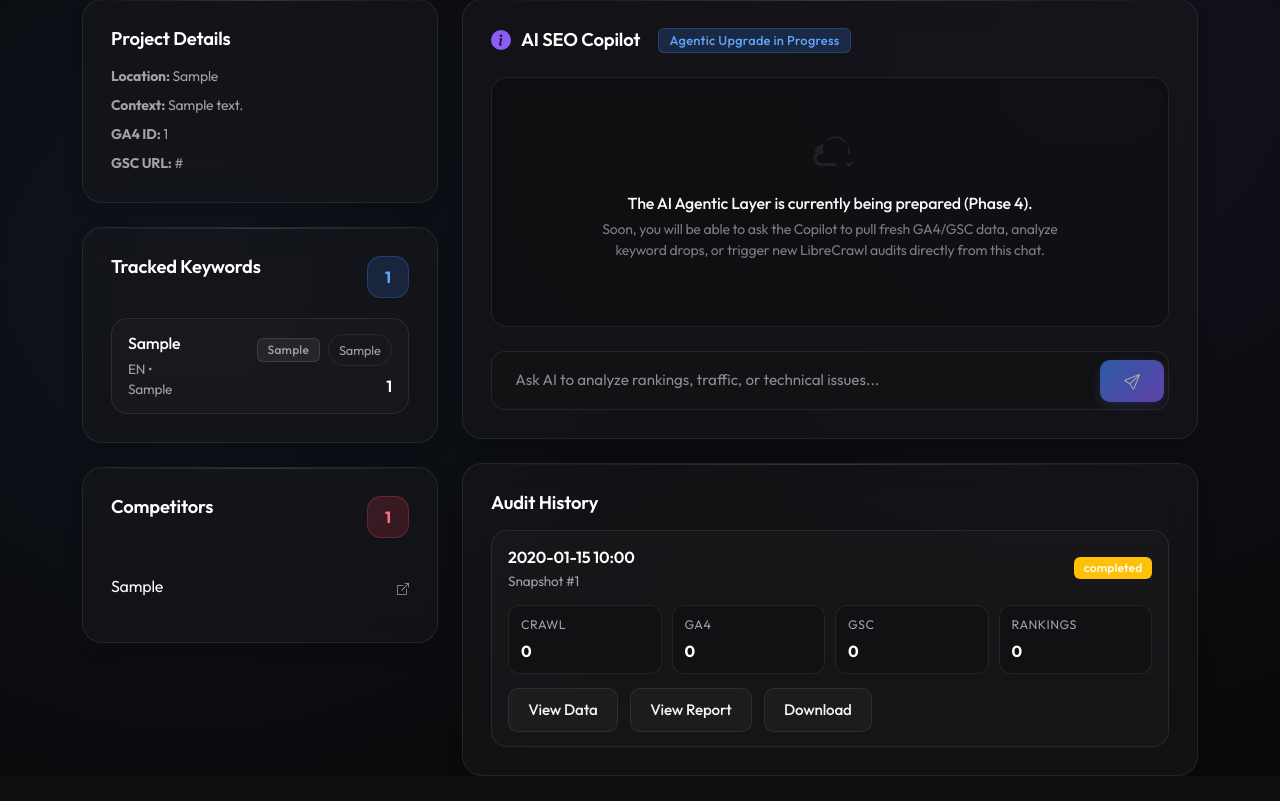
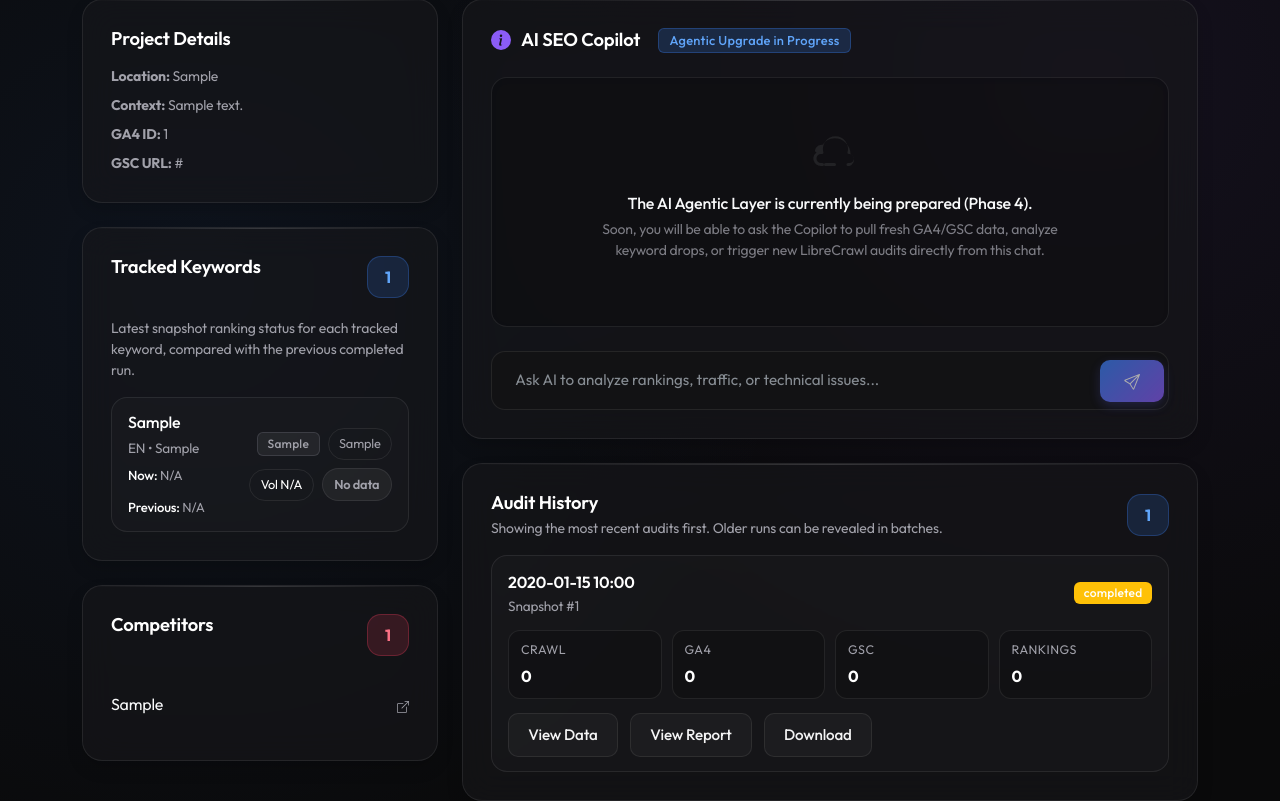
Before and after one commit to Anhcodervuive/Seo-agent-tool, a Flask app: page /project/1 in a window 1280 px wide. Shown: the part 233-1034 px from the top of the page. Before the commit the page ends 1009 px from the top, so only its background shows below. Run offline with Flask 3, Linux system fonts and the light colour scheme; a user stored in the database is signed in; tables that the repository leaves empty hold one stand-in row (values such as "Sample post").

Commit message:
Intergate DataForSeo to ranking keyword

```diff
--- a/pipeline/app/routes/main.py
+++ b/pipeline/app/routes/main.py
@@ -18,6 +18,58 @@ from app.models import (
 from services.pipeline_runner import enqueue_snapshot_job
 
 main_bp = Blueprint('main', __name__)
+
+
+def _build_keyword_rankings(keywords, current_snapshot, previous_snapshot):
+    if not current_snapshot:
+        return {}
+
+    current_rows = Ranking.query.filter_by(snapshot_id=current_snapshot.id).all()
+    previous_rows = Ranking.query.filter_by(snapshot_id=previous_snapshot.id).all() if previous_snapshot else []
+
+    current_by_keyword = {row.keyword: row for row in current_rows}
+    previous_by_keyword = {row.keyword: row for row in previous_rows}
+
+    keyword_rankings = {}
+    for keyword in keywords:
+        latest = current_by_keyword.get(keyword.keyword)
+        previous = previous_by_keyword.get(keyword.keyword)
+
+        current_position = latest.position if latest else None
+        previous_position = previous.position if previous else None
+
+        movement = None
+        movement_label = "No data"
+        movement_tone = "neutral"
+
+        if current_position is not None and previous_position is not None:
+            movement = previous_position - current_position
+            if movement > 0:
+                movement_label = f"Up {movement}"
+                movement_tone = "up"
+            elif movement < 0:
+                movement_label = f"Down {abs(movement)}"
+                movement_tone = "down"
+            else:
+                movement_label = "No change"
+        elif current_position is not None:
+            movement_label = "New"
+            movement_tone = "new"
+        elif previous_position is not None:
+            movement_label = "Lost"
+            movement_tone = "lost"
+
+        keyword_rankings[keyword.keyword] = {
+            "latest": latest,
+            "previous": previous,
+            "current_position": current_position,
+            "previous_position": previous_position,
+            "movement": movement,
+            "movement_label": movement_label,
+            "movement_tone": movement_tone,
+        }
+
+    return keyword_rankings
 
 @main_bp.route('/')
 @login_required
@@ -42,11 +94,10 @@ def project(client_id):
     snapshots = Snapshot.query.filter_by(client_id=client_id).order_by(Snapshot.created_at.desc()).all()
     keywords = Keyword.query.filter_by(client_id=client_id).order_by(Keyword.priority.asc(), Keyword.keyword.asc()).all()
 
-    latest_snapshot = snapshots[0] if snapshots else None
-    latest_rankings = {}
-    if latest_snapshot:
-        ranking_rows = Ranking.query.filter_by(snapshot_id=latest_snapshot.id).all()
-        latest_rankings = {row.keyword: row for row in ranking_rows}
+    completed_snapshots = [snapshot for snapshot in snapshots if snapshot.status in ("complete", "partial")]
+    latest_snapshot = completed_snapshots[0] if completed_snapshots else None
+    previous_snapshot = completed_snapshots[1] if len(completed_snapshots) > 1 else None
+    keyword_rankings = _build_keyword_rankings(keywords, latest_snapshot, previous_snapshot)
 
     parsed_notes = {}
     for snapshot in snapshots:
@@ -61,7 +112,8 @@ def project(client_id):
         snapshots=snapshots,
         keywords=keywords,
         latest_snapshot=latest_snapshot,
-        latest_rankings=latest_rankings,
+        previous_snapshot=previous_snapshot,
+        keyword_rankings=keyword_rankings,
         parsed_notes=parsed_notes,
     )
 
--- a/pipeline/app/static/css/style.css
+++ b/pipeline/app/static/css/style.css
@@ -254,6 +254,20 @@ h1, h2, h3, h4, h5, h6 { font-weight: 600; }
     font-size: 0.85rem;
 }
 
+.keyword-rank-line {
+    display: flex;
+    flex-wrap: wrap;
+    gap: 12px;
+    margin-top: 8px;
+    color: var(--text-muted);
+    font-size: 0.82rem;
+}
+
+.keyword-rank-line strong {
+    color: #fff;
+    font-weight: 500;
+}
+
 .keyword-side {
     display: flex;
     align-items: center;
@@ -270,11 +284,36 @@ h1, h2, h3, h4, h5, h6 { font-weight: 600; }
     font-size: 0.8rem;
 }
 
-.keyword-volume {
-    min-width: 56px;
-    text-align: right;
+.keyword-chip-volume {
     color: #fff;
+}
+
+.keyword-movement {
+    border-radius: 999px;
+    padding: 0.38rem 0.72rem;
+    font-size: 0.8rem;
     font-weight: 600;
+    border: 1px solid transparent;
+}
+
+.keyword-movement-up,
+.keyword-movement-new {
+    background: rgba(34, 197, 94, 0.12);
+    color: #4ade80;
+    border-color: rgba(34, 197, 94, 0.24);
+}
+
+.keyword-movement-down,
+.keyword-movement-lost {
+    background: rgba(244, 63, 94, 0.12);
+    color: #fb7185;
+    border-color: rgba(244, 63, 94, 0.24);
+}
+
+.keyword-movement-neutral {
+    background: rgba(255, 255, 255, 0.05);
+    color: var(--text-muted);
+    border-color: var(--border-color);
 }
 
 .count-pill {
@@ -354,6 +393,18 @@ h1, h2, h3, h4, h5, h6 { font-weight: 600; }
 
 .snapshot-actions {
     justify-content: flex-start;
+}
+
+.snapshot-item-hidden {
+    opacity: 0;
+}
+
+.audit-history-footer {
+    display: flex;
+    justify-content: space-between;
+    align-items: center;
+    gap: 12px;
+    flex-wrap: wrap;
 }
 
 .snapshot-overview-strip {
--- a/pipeline/app/templates/project.html
+++ b/pipeline/app/templates/project.html
@@ -1,6 +1,8 @@
 {% extends "base.html" %}
 
 {% block content %}
+{% set audit_initial_limit = 4 %}
+{% set audit_load_step = 4 %}
 <div class="d-flex justify-content-between align-items-center mb-4">
     <div>
         <a href="{{ url_for('main.index') }}" class="text-decoration-none text-muted mb-2 d-inline-block">&larr; Back to Projects</a>
@@ -22,9 +24,7 @@
 </div>
 
 <div class="row">
-    <!-- Left Column: Metrics & Info -->
     <div class="col-md-4">
-        <!-- Project Info -->
         <div class="card shadow mb-4">
             <div class="card-body">
                 <h5 class="card-title mb-3">Project Details</h5>
@@ -37,26 +37,32 @@
             </div>
         </div>
 
-        <!-- Tracked Keywords -->
         <div class="card shadow mb-4">
             <div class="card-body">
                 <div class="d-flex justify-content-between mb-3">
                     <h5 class="card-title">Tracked Keywords</h5>
                     <span class="count-pill count-pill-blue">{{ keywords|length }}</span>
                 </div>
+                <p class="text-muted small mb-3">Latest snapshot ranking status for each tracked keyword, compared with the previous completed run.</p>
                 {% if keywords %}
                 <div class="keyword-stack">
                     {% for k in keywords %}
-                    {% set latest = latest_rankings.get(k.keyword) %}
+                    {% set ranking = keyword_rankings.get(k.keyword, {}) %}
+                    {% set latest = ranking.get('latest') %}
                     <div class="keyword-item">
                         <div class="keyword-main">
                             <div class="keyword-text">{{ k.keyword }}</div>
                             <div class="keyword-meta-line">{{ k.language|upper }} • {{ k.location }}</div>
+                            <div class="keyword-rank-line">
+                                <span><strong>Now:</strong> {{ ranking.get('current_position') if ranking.get('current_position') is not none else 'N/A' }}</span>
+                                <span><strong>Previous:</strong> {{ ranking.get('previous_position') if ranking.get('previous_position') is not none else 'N/A' }}</span>
+                            </div>
                         </div>
                         <div class="keyword-side">
                             <span class="badge bg-secondary text-capitalize">{{ k.priority }}</span>
                             <span class="keyword-chip text-capitalize">{{ k.device }}</span>
-                            <span class="keyword-volume">{{ latest.search_volume if latest and latest.search_volume is not none else 'N/A' }}</span>
+                            <span class="keyword-chip keyword-chip-volume">Vol {{ latest.search_volume if latest and latest.search_volume is not none else 'N/A' }}</span>
+                            <span class="keyword-movement keyword-movement-{{ ranking.get('movement_tone', 'neutral') }}">{{ ranking.get('movement_label', 'No data') }}</span>
                         </div>
                     </div>
                     {% endfor %}
@@ -67,7 +73,6 @@
             </div>
         </div>
 
-        <!-- Competitors -->
         <div class="card shadow mb-4">
             <div class="card-body">
                 <div class="d-flex justify-content-between mb-3">
@@ -90,7 +95,6 @@
         </div>
     </div>
 
-    <!-- Right Column: AI Chat & Reports -->
     <div class="col-md-8">
         <div class="card shadow mb-4" style="min-height: 440px;">
             <div class="card-body d-flex flex-column">
@@ -118,15 +122,20 @@
             </div>
         </div>
 
-        <!-- Snapshot History -->
         <div class="card shadow">
             <div class="card-body">
-                <h5 class="card-title mb-3">Audit History</h5>
+                <div class="d-flex justify-content-between align-items-center mb-3">
+                    <div>
+                        <h5 class="card-title mb-1">Audit History</h5>
+                        <p class="text-muted small mb-0">Showing the most recent audits first. Older runs can be revealed in batches.</p>
+                    </div>
+                    <span class="count-pill count-pill-blue">{{ snapshots|length }}</span>
+                </div>
                 {% if snapshots %}
-                <div class="snapshot-stack">
+                <div class="snapshot-stack" data-audit-history data-initial-limit="{{ audit_initial_limit }}" data-load-step="{{ audit_load_step }}">
                     {% for s in snapshots %}
                     {% set note = parsed_notes.get(s.id, {}) %}
-                    <div class="snapshot-item">
+                    <div class="snapshot-item {% if loop.index > audit_initial_limit %}snapshot-item-hidden{% endif %}" {% if loop.index > audit_initial_limit %}hidden{% endif %} data-audit-item>
                         <div class="snapshot-top">
                             <div>
                                 <div class="snapshot-date">{{ s.created_at.strftime('%Y-%m-%d %H:%M') }}</div>
@@ -150,6 +159,14 @@
                     </div>
                     {% endfor %}
                 </div>
+                {% if snapshots|length > audit_initial_limit %}
+                <div class="audit-history-footer mt-3">
+                    <button type="button" class="btn btn-outline-light" data-audit-load-more>
+                        Load {{ audit_load_step }} older audits
+                    </button>
+                    <span class="text-muted small" data-audit-remaining></span>
+                </div>
+                {% endif %}
                 {% else %}
                 <div class="text-center text-muted py-4">No audits found.</div>
                 {% endif %}
@@ -157,4 +174,43 @@
         </div>
     </div>
 </div>
+<script>
+document.addEventListener('DOMContentLoaded', function () {
+    const container = document.querySelector('[data-audit-history]');
+    const button = document.querySelector('[data-audit-load-more]');
+    const remainingLabel = document.querySelector('[data-audit-remaining]');
+
+    if (!container || !button) return;
+
+    const items = Array.from(container.querySelectorAll('[data-audit-item]'));
+    const step = Number(container.dataset.loadStep || 4);
+
+    function updateAuditHistoryState() {
+        const hiddenItems = items.filter((item) => item.hidden);
+        if (hiddenItems.length === 0) {
+            button.hidden = true;
+            if (remainingLabel) remainingLabel.textContent = 'All audits are visible.';
+            return;
+        }
+
+        const nextBatch = Math.min(step, hiddenItems.length);
+        button.textContent = `Load ${nextBatch} older audit${nextBatch > 1 ? 's' : ''}`;
+        if (remainingLabel) remainingLabel.textContent = `${hiddenItems.length} older audit${hiddenItems.length > 1 ? 's' : ''} hidden`;
+    }
+
+    button.addEventListener('click', function () {
+        let revealed = 0;
+        for (const item of items) {
+            if (item.hidden && revealed < step) {
+                item.hidden = false;
+                item.classList.remove('snapshot-item-hidden');
+                revealed += 1;
+            }
+        }
+        updateAuditHistoryState();
+    });
+
+    updateAuditHistoryState();
+});
+</script>
 {% endblock %}
```
Also changed, not shown: pipeline/config.py (+7 -2 lines), pipeline/services/dataforseo.py (+99 -39 lines), pipeline/services/pipeline_runner.py (+53 -27 lines).
